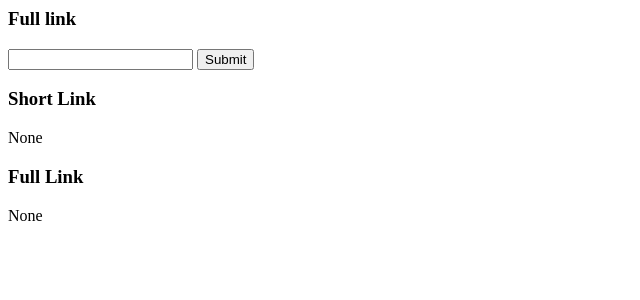
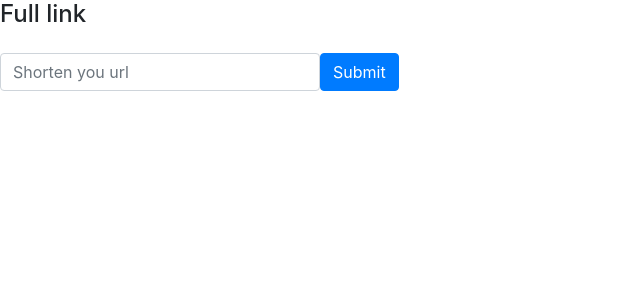
Before and after one commit to BondaiKa/tinyurl, a Flask app: page / in a window 1280 px wide. Shown: the top 300 px of the page, without its empty margins (0-640 px from the left). Run offline with Flask 2, Linux system fonts and the light colour scheme; some libraries are stand-ins or nearby versions.

Commit message:
fix endpoints, add 404 page. Add algorithm

```diff
--- a/app/routes.py
+++ b/app/routes.py
@@ -1,21 +1,34 @@
-from flask import render_template, redirect
+from flask import render_template, redirect, url_for, abort
 from app import app, redis
 from flask import request
+from .compression import CompressionLink
+
+comp = CompressionLink()
+
+
+@app.errorhandler(404)
+def page_not_found():
+    return render_template('404.html', title='404'), 404
 
 
 def create_short_link():
-    context = {'full_link': None, 'short_link': None}
-
+    full_link, short_link = None, None
+    #TODO: need check valid url
     if request.method == 'POST':
         full_link = request.form['full_link']
-        context['full_link'] = full_link
-        redis.set('abc', full_link)
+        redis.incr('linked_id')
+        counter = int(redis.get('linked_id'))
+        short_link = comp.compress_url(counter)
+        redis.set(short_link, full_link, nx=True)
+        short_link = request.url + short_link
 
-    return render_template('main.html', context=context)
+    return render_template('main.html', context={'full_link': full_link, 'short_link': short_link})
 
 
 def get_short_link(short_link):
     full_link = redis.get(short_link)
+    if full_link is None:
+        abort(404)
     return redirect(full_link, code=302)
 
 
--- a/app/templates/main.html
+++ b/app/templates/main.html
@@ -1,20 +1,31 @@
-<html>
+<html lang="en">
 <head>
+    <meta charset="utf-8">
+    <link rel="stylesheet" href="https://stackpath.bootstrapcdn.com/bootstrap/4.3.1/css/bootstrap.min.css"
+          integrity="sha384-ggOyR0iXCbMQv3Xipma34MD+dH/1fQ784/j6cY/iJTQUOhcWr7x9JvoRxT2MZw1T" crossorigin="anonymous">
     <title>Welcome to TinyUrl service!</title>
 </head>
 <body>
-    <form action="{{ url_for('create_short_link') }}" method="post">
-        <h3>Full link</h3>
-        <input type="url" name="full_link">
-        <input type="submit" name="full_link_button">
-    </form>
+<form action="{{ url_for('create_short_link') }}" method="post">
+    <div class="form-group">
+        <h4>
+            <label for="full_link">Full link</label>
+        </h4>
+    </div>
 
+    <div style="float: left; width: 25%">
+        <input type="url" class="form-control" name="full_link" placeholder="Shorten you url">
+    </div>
+    <input class="btn btn-primary" type="submit" value="Submit">
+</form>
 
-    <form action="{{ url_for('create_short_link') }}"  method="get">
-        <h3> Short Link</h3>
-        {{ context.short_link }}
+<form action="{{ url_for('create_short_link') }}" method="get">
+    {% if context.short_link and context.full_link %}
+        <h4>Short Link</h4>
+        <a href="{{ context.short_link }}">{{ context.short_link }}</a>
         <h3> Full Link</h3>
-        {{ context.full_link }}
-    </form>
+        <a href="{{ context.full_link }}">{{ context.full_link }}</a>
+    {% endif %}
+</form>
 </body>
 </html>
```
Also changed, not shown: app/compression.py (added, +17 -0 lines), app/templates/404.html (added, +19 -0 lines), app/compression_link.py (deleted).
